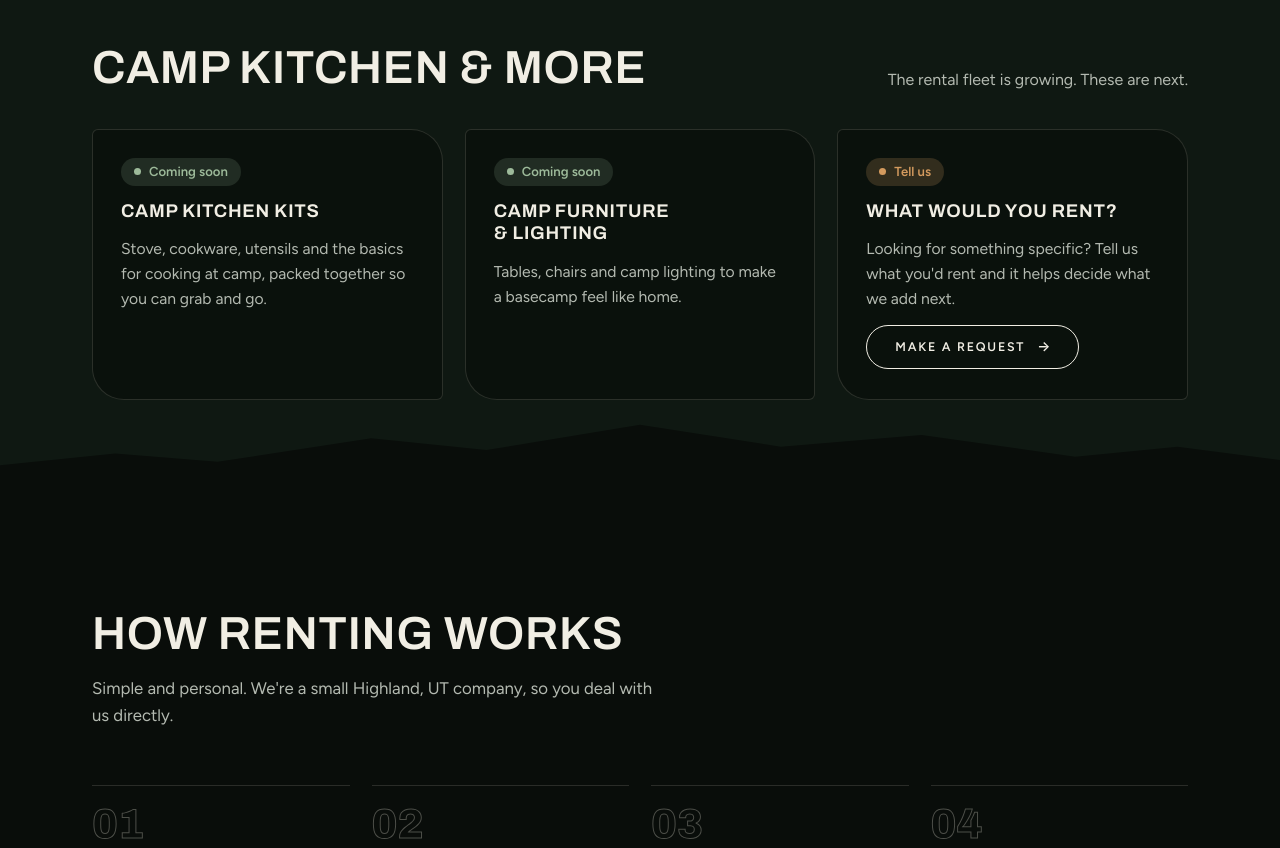
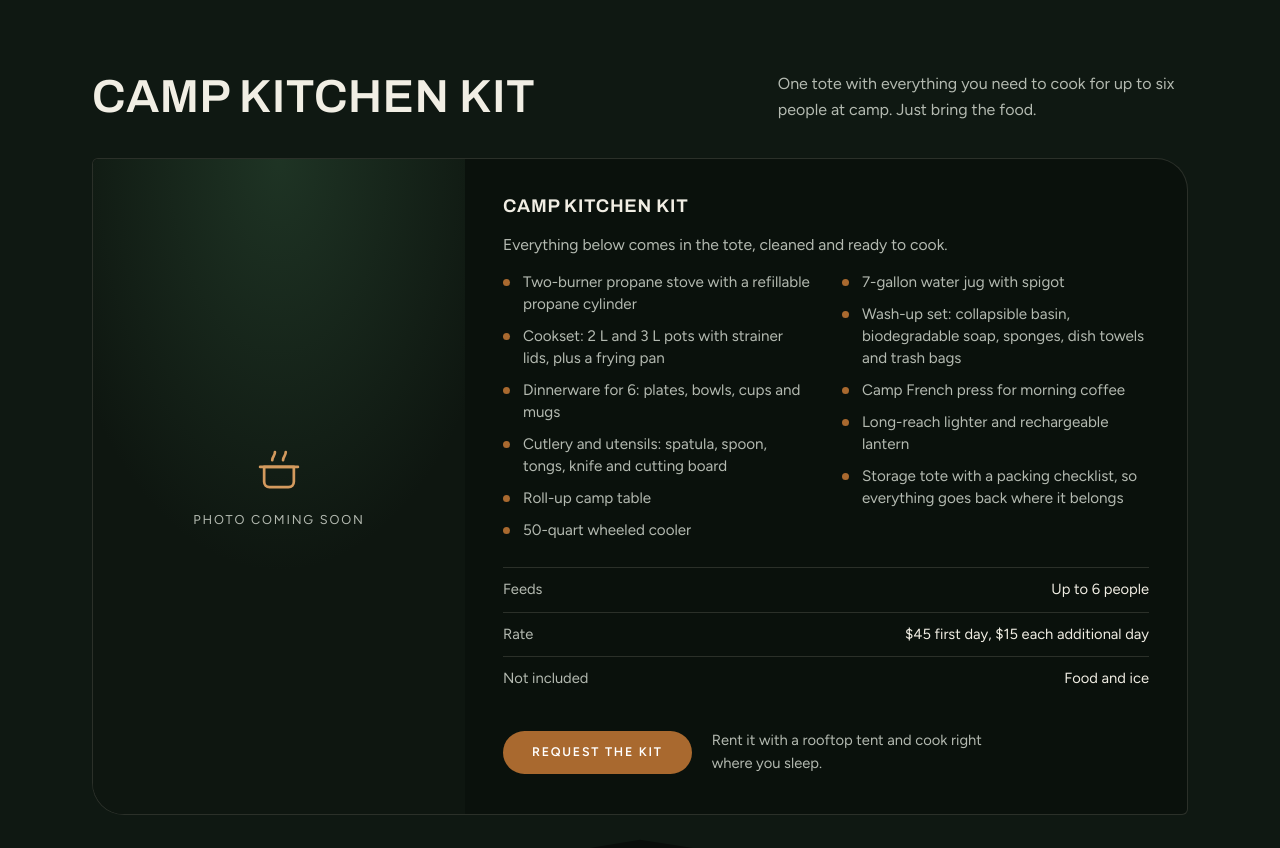
Before and after one commit to ponderosa26/Ponderosa-Trail-Systems, a plain HTML site: page rentals.html in a window 1280 px wide. Shown: the part 1660-2508 px from the top of the page. Drawn offline with Linux system fonts and the light colour scheme.

Commit message:
Add camp kitchen kit as a live rental with full contents; update home teaser
Co-Authored-By: Claude Sonnet 5.5 <noreply@anthropic.com>
Claude-Session: https://claude.ai/code/session_01T9M5a2RdsZXY1K3VqVC3td

```diff
--- a/rentals.html
+++ b/rentals.html
@@ -49,7 +49,7 @@
     <div class="about-hero-overlay"></div>
     <div class="wrap">
       <h1>Gear to get you out there.</h1>
-      <p>Rent rooftop tents and camp gear without buying it all first. Tell us your dates and your vehicle, and we'll match the right setup.</p>
+      <p>Rent a rooftop tent and a full camp kitchen without buying it all first. Tell us your dates and your vehicle, and we'll match the right setup.</p>
       <div class="hero-actions">
         <a href="#request" class="btn btn-primary">Request dates</a>
         <a href="#rooftop-tents" class="btn btn-secondary btn-arrow">Browse gear</a>
@@ -99,26 +99,61 @@
     </div>
   </section>
 
-  <section class="rental-category surface-pine ridge-top" id="more-gear">
+  <section class="rental-category surface-pine ridge-top" id="camp-kitchen">
     <div class="wrap">
       <div class="category-head reveal">
-        <h2>Camp kitchen &amp; more</h2>
+        <h2>Camp kitchen kit</h2>
+        <p>One tote with everything you need to cook for up to six people at camp. Just bring the food.</p>
+      </div>
+
+      <article class="rental-card rental-card-wide reveal">
+        <div class="rental-media">
+          <svg class="rental-media-icon" viewBox="0 0 40 40" fill="none" xmlns="http://www.w3.org/2000/svg"><path d="M9 17H31V28C31 30 29.5 32 27 32H13C10.5 32 9 30 9 28V17Z" stroke="currentColor" stroke-width="2" stroke-linejoin="round"/><path d="M6 17H34M15 12C15 9 17 9 17 6M23 12C23 9 25 9 25 6" stroke="currentColor" stroke-width="2" stroke-linecap="round"/></svg>
+          <span>Photo coming soon</span>
+        </div>
+        <div class="rental-body">
+          <h3>Camp kitchen kit</h3>
+          <p>Everything below comes in the tote, cleaned and ready to cook.</p>
+          <ul class="plate-list kit-list">
+              <li>Two-burner propane stove with a refillable propane cylinder</li>
+              <li>Cookset: 2 L and 3 L pots with strainer lids, plus a frying pan</li>
+              <li>Dinnerware for 6: plates, bowls, cups and mugs</li>
+              <li>Cutlery and utensils: spatula, spoon, tongs, knife and cutting board</li>
+              <li>Roll-up camp table</li>
+              <li>50-quart wheeled cooler</li>
+              <li>7-gallon water jug with spigot</li>
+              <li>Wash-up set: collapsible basin, biodegradable soap, sponges, dish towels and trash bags</li>
+              <li>Camp French press for morning coffee</li>
+              <li>Long-reach lighter and rechargeable lantern</li>
+              <li>Storage tote with a packing checklist, so everything goes back where it belongs</li>
+          </ul>
+          <dl class="rental-specs">
+            <div><dt>Feeds</dt><dd>Up to 6 people</dd></div>
+            <div><dt>Rate</dt><dd>$45 first day, $15 each additional day</dd></div>
+            <div><dt>Not included</dt><dd>Food and ice</dd></div>
+          </dl>
+          <div class="rental-actions">
+            <a href="#request" class="btn btn-primary rental-pick" data-gear="Camp kitchen kit">Request the kit</a>
+            <span class="rental-hint">Rent it with a rooftop tent and cook right where you sleep.</span>
+          </div>
+        </div>
+      </article>
+    </div>
+  </section>
+
+  <section class="rental-category surface-night ridge-top" id="more-gear">
+    <div class="wrap">
+      <div class="category-head reveal">
+        <h2>More gear on the way</h2>
         <p>The rental fleet is growing. These are next.</p>
       </div>
 
-      <div class="rental-grid rental-grid-3">
+      <div class="rental-grid">
         <article class="rental-card reveal">
           <div class="rental-body">
             <span class="plate-status"><span class="dot"></span> Coming soon</span>
-            <h3>Camp kitchen kits</h3>
-            <p>Stove, cookware, utensils and the basics for cooking at camp, packed together so you can grab and go.</p>
-          </div>
-        </article>
-        <article class="rental-card reveal">
-          <div class="rental-body">
-            <span class="plate-status"><span class="dot"></span> Coming soon</span>
-            <h3>Camp furniture &amp; lighting</h3>
-            <p>Tables, chairs and camp lighting to make a basecamp feel like home.</p>
+            <h3>Camp chairs &amp; comforts</h3>
+            <p>Chairs, shade and other basecamp comforts to make camp feel like home.</p>
           </div>
         </article>
         <article class="rental-card reveal">
@@ -133,7 +168,7 @@
     </div>
   </section>
 
-  <section class="rental-steps surface-night ridge-top">
+  <section class="rental-steps surface-pine ridge-top">
     <div class="wrap">
       <div class="section-head reveal">
         <h2>How renting works</h2>
@@ -149,7 +184,7 @@
     </div>
   </section>
 
-  <section class="rental-request surface-pine ridge-top" id="request">
+  <section class="rental-request surface-night ridge-top" id="request">
     <div class="wrap">
       <div class="request-panel reveal">
         <div class="section-head">
@@ -162,7 +197,7 @@
           <label>What do you want to rent?
             <select name="gear">
               <option>Rooftop tent</option>
-              <option>Camp kitchen kit (coming soon)</option>
+              <option>Camp kitchen kit</option>
               <option>Other camp gear</option>
             </select>
           </label>
--- a/style.css
+++ b/style.css
@@ -1563,3 +1563,19 @@ footer {
 }
 .rentals-hero .hero-actions { margin-top: 32px; }
 .rental-card-note { align-self: start; }
+
+/* camp kitchen kit card */
+.rental-card-wide { flex-direction: row; }
+.rental-card-wide .rental-media { aspect-ratio: auto; flex: 0 0 34%; }
+.rental-card-wide .rental-body { padding: 36px 38px 38px; }
+.kit-list { columns: 2; column-gap: 32px; display: block; width: 100%; margin-bottom: 8px; }
+.kit-list li { break-inside: avoid; margin-bottom: 10px; }
+.rental-actions { display: flex; align-items: center; flex-wrap: wrap; gap: 14px 20px; margin-top: 6px; }
+.rental-actions .btn { margin-top: 0; }
+.rental-hint { color: var(--bone-dim); font-size: 0.92rem; max-width: 30ch; }
+@media (max-width: 960px) {
+  .rental-card-wide { flex-direction: column; }
+  .rental-card-wide .rental-media { aspect-ratio: 16 / 7; flex: none; }
+  .rental-card-wide .rental-body { padding: 28px 24px 30px; }
+  .kit-list { columns: 1; }
+}
```
Also changed, not shown: index.html (+4 -4 lines).
